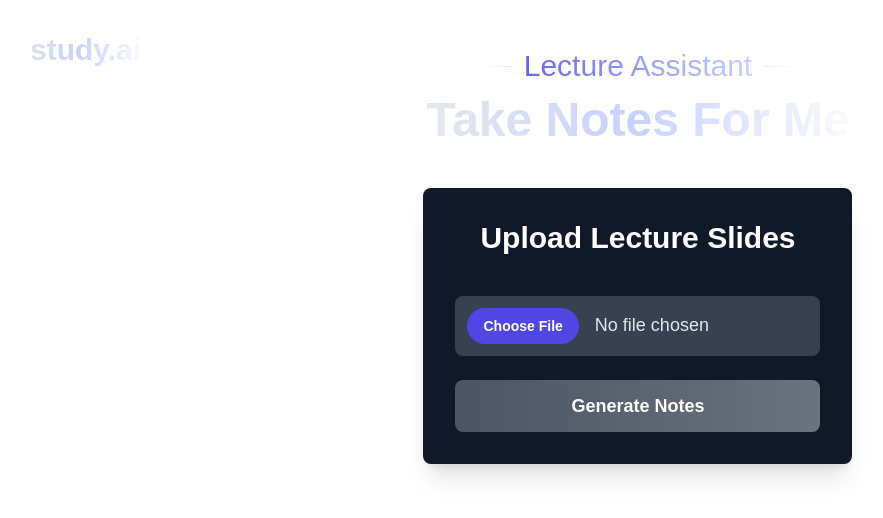
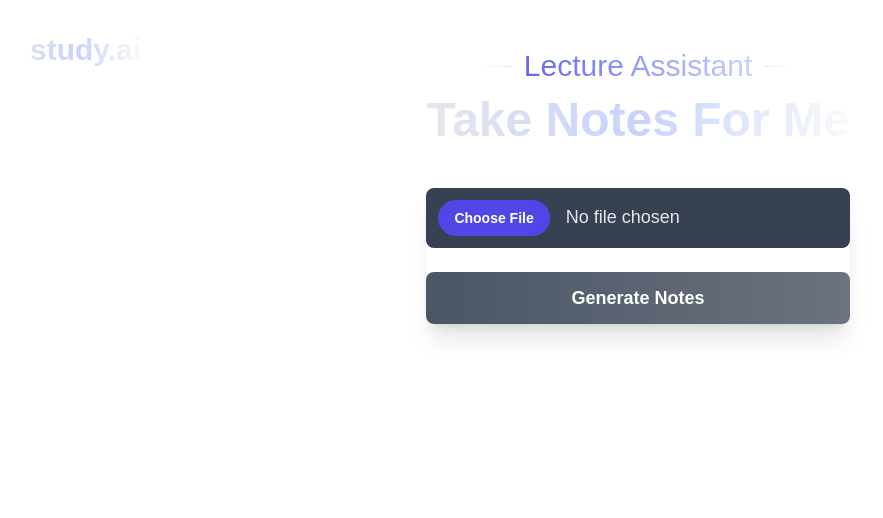
Before and after one commit to jobin-b/study.ai, a Next.js app: page /notetaker in a window 1280 px wide. Shown: the top 518 px of the page, without its empty margins (2-885 px from the left). Built offline with nearby package versions, Linux system fonts and the light colour scheme.

Commit message:
Better lab notes output

```diff
--- a/app/notetaker/page.tsx
+++ b/app/notetaker/page.tsx
@@ -9,8 +9,8 @@ export default function Notetaker() {
     <>
       <Homer></Homer>
       <div className="flex flex-row w-full justify-center">
-        <div className="flex flex-col items-center py-12 pb-0 w-2/3">
-          <div className="max-w-3xl pb-6 text-center">
+        <div className="flex flex-col items-stretch justify-center py-12 pb-0">
+          <div className=" pb-6 text-center">
             <div className="inline-flex items-center gap-3 pb-3 before:h-px before:w-8 before:bg-gradient-to-r before:from-transparent before:to-indigo-200/50 after:h-px after:w-8 after:bg-gradient-to-l after:from-transparent after:to-indigo-200/50">
               <span className="inline-flex bg-gradient-to-r from-indigo-500 to-indigo-200 bg-clip-text text-transparent text-3xl">
                 Lecture Assistant
--- a/components/initForm.tsx
+++ b/components/initForm.tsx
@@ -67,32 +67,31 @@ export default function InitForm(props: InitFormProps) {
   };
 
   return (
-    <div className="flex flex-col items-center gap-4 pb-8">
+    <div className="flex flex-col items-stretch justify-stretch gap-6 pb-8">
       {output && (
-        <div className="relative w-full max-w-10xl p-6 bg-[#2c2f42] border border-[#3b3f58] rounded-lg text-white">
+        <div className="relative w-full bg-gray-800 rounded-lg">
+          <div className="w-full p-4 bg-gray-700 rounded-t-lg">
             <button
               onClick={handleCopy}
-            className="absolute top-6 right-6 bg-indigo-600 hover:bg-indigo-500 text-white py-1 px-4 rounded-md text-md"
+              className="absolute top-3.5 right-3.5 bg-indigo-600 hover:bg-indigo-500 text-white py-1 px-4 rounded-md text-md"
             >
               Copy
             </button>
             <h3 className="text-xl font-semibold">Generated Notes</h3>
+          </div>
+          <div className="overflow-y-auto h-[480px] p-6">
             <div
               className="text-gray-300 whitespace-normal"
               dangerouslySetInnerHTML={{ __html: output }}
             ></div>
           </div>
+        </div>
       )}
 
       <form
         onSubmit={handleSubmit}
-        className="flex flex-col items-stretch max-w-2xl gap-6 p-8 bg-gray-900 rounded-lg shadow-xl"
+        className="w-full flex-grow flex flex-col items-stretch justify-stretch gap-6 rounded-lg shadow-xl"
       >
-        <h2 className="text-3xl text-center text-white font-semibold mb-4">
-          Upload Lecture Slides
-        </h2>
-
-        <div className="flex flex-col items-center">
         <input
           id="initialInput"
           name="initialInput"
@@ -101,7 +100,6 @@ export default function InitForm(props: InitFormProps) {
           onChange={handleFileChange}
           className="flex-grow p-3 text-lg text-gray-200 bg-gray-700 rounded-lg file:mr-4 file:py-2 file:px-4 file:rounded-full file:border-0 file:text-sm file:font-semibold file:bg-indigo-600 file:text-white hover:file:bg-indigo-700"
         />
-        </div>
 
         <button
           type="submit"
```
Lines whose indentation alone changed are shown as unchanged.
